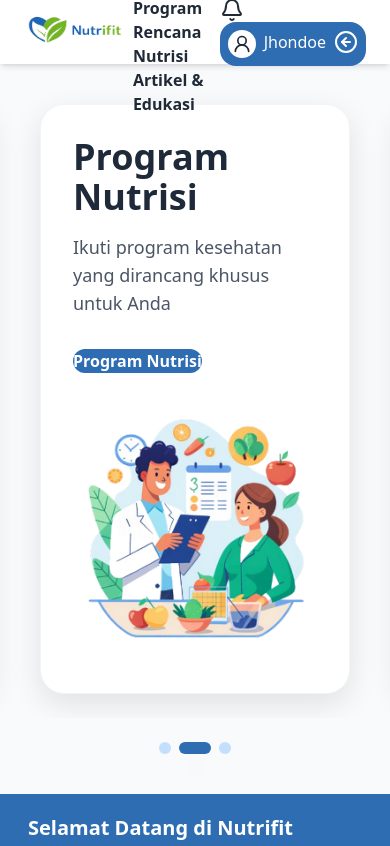
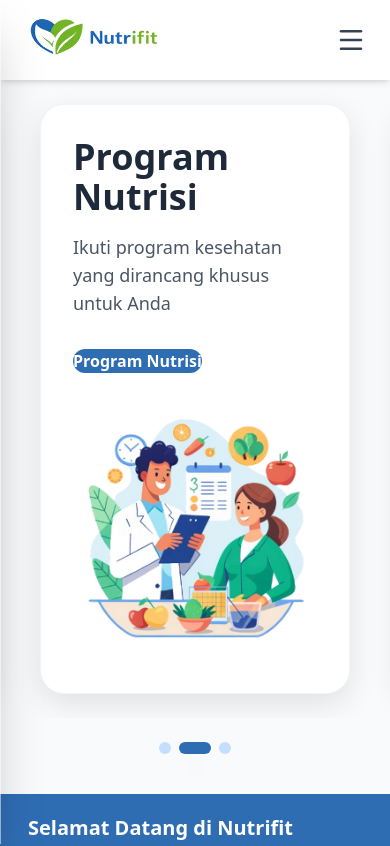
Before and after one commit to Rijalpratama23/nutrifit_WebApp, a Next.js app: page /user/dashboardUser in a window 390 px wide. Shown: the top 846 px of the page. Built offline with nearby package versions, Linux system fonts and the light colour scheme.

Commit message:
add responsive navbar user

```diff
--- a/components/componentsDashboardUser/appBar/page.tsx
+++ b/components/componentsDashboardUser/appBar/page.tsx
@@ -1,49 +1,139 @@
+'use client';
+
 import Image from 'next/image';
 import Link from 'next/link';
-import { Bell, CircleArrowLeft, UserRound } from 'lucide-react';
+import { Bell, CircleArrowLeft, UserRound, Menu, X } from 'lucide-react';
+import { useState } from 'react';
 
 export default function AppBar() {
+  const [isOpen, setIsOpen] = useState(false);
+
+  const toggleMenu = () => setIsOpen(!isOpen);
+
   return (
-    <header className="fixed top-0 left-0 right-0 z-[9999] h-16 flex justify-between items-center px-6 md:px-10 bg-white shadow-md">
-      <div className="logo md:flex justify-center items-center md:pt-5 md:pr-10">
-        <Image src="/Logo.png" alt="logo" width={195} height={100} />
+    <>
+      <header className="fixed top-0 left-0 right-0 z-[100] h-20 flex justify-between items-center px-6 md:px-10 bg-white shadow-md">
+        <div className="logo flex justify-center items-center">
+          <Image src="/Logo.png" alt="logo" width={150} height={50} />
         </div>
-      <nav className="md:flex ">
-        <ul className="md:flex justify-between md:gap-15">
-          <li className="font-semibold md:font-bold hover-text-primary">
-            <Link href="#hero">Dashboard</Link>
+
+        {/* Tombol Hamburger/X - Mobile Only */}
+        <div className="md:hidden flex items-center z-[1002]">
+          <button onClick={toggleMenu} className="text-gray-700 focus:outline-none transition-colors hover-text-primary">
+            {isOpen ? <X size={30} /> : <Menu size={30} />}
+          </button>
+        </div>
+
+        {/* Navigasi Desktop */}
+        <nav className="hidden md:flex">
+          <ul className="flex justify-between md:gap-10">
+            <li className="font-semibold md:font-bold">
+              <Link href="#hero" className="cursor-pointer hover-text-primary transition-all duration-300">
+                Dashboard
+              </Link>
             </li>
-          <li className="font-semibold md:font-bold hover-text-primary">
-            <Link href="#konsultasi">Konsultasi</Link>
+            <li className="font-semibold md:font-bold">
+              <Link href="#konsultasi" className="cursor-pointer hover-text-primary transition-all duration-300">
+                Konsultasi
+              </Link>
             </li>
-          <li className="font-semibold md:font-bold hover-text-primary">
-            <Link href="#tim">Program</Link>
+            <li className="font-semibold md:font-bold">
+              <Link href="#tim" className="cursor-pointer hover-text-primary transition-all duration-300">
+                Program
+              </Link>
             </li>
-          <li className="font-semibold md:font-bold hover-text-primary">
-            <Link href="#tim">Rencana Nutrisi</Link>
+            <li className="font-semibold md:font-bold">
+              <Link href="#tim" className="cursor-pointer hover-text-primary transition-all duration-300">
+                Rencana Nutrisi
+              </Link>
             </li>
-          <li className="font-semibold md:font-bold hover-text-primary">
-            <Link href="#artikel">Artikel & Edukasi</Link>
+            <li className="font-semibold md:font-bold">
+              <Link href="#artikel" className="cursor-pointer hover-text-primary transition-all duration-300">
+                Artikel & Edukasi
+              </Link>
             </li>
           </ul>
         </nav>
 
-      <div className="md:flex justify-between items-center md:gap-5">
-        <Link href="">
-          <Bell className="font-bold" />
+        {/* Profile Desktop */}
+        <div className="hidden md:flex items-center gap-5">
+          <Link href="" className="group">
+            <Bell size={24} className="text-gray-700 group-hover:hover-text-primary transition-all duration-300" />
           </Link>
-        <div className="flex justify-center gap-2 bg-primary p-2 rounded-2xl">
-          {/* icon profile */}
-          <div className='bg-white rounded-full p-1'>
-            <UserRound size={20} />
+          <div className="flex items-center gap-3 bg-primary py-1.5 pl-2 pr-2 rounded-full shadow-md hover:brightness-110 transition-all cursor-pointer">
+            <div className="bg-white rounded-full p-1.5 text-primary">
+              <UserRound size={18} strokeWidth={2.5} />
             </div>
-          {/* nama user */}
-          <p className='text-white'>Jhondoe</p>
-          <Link href="/profileConponents">
-            <CircleArrowLeft className='text-white' />
+            <p className="text-white font-semibold text-sm">Jhondoe</p>
+            <Link href="/profileComponents" className="cursor-pointer">
+              <CircleArrowLeft className="text-white hover:scale-110 transition-transform" size={20} />
             </Link>
           </div>
         </div>
       </header>
+
+      {/* --- MOBILE SIDEBAR & OVERLAY --- */}
+      <div className={`fixed inset-0 bg-black/40 z-[1000] transition-opacity duration-300 md:hidden ${isOpen ? 'opacity-100 visible' : 'opacity-0 invisible'}`} onClick={() => setIsOpen(false)} />
+
+      <div className={`fixed top-0 left-0 bottom-0 w-[75%] bg-white z-[1001] shadow-2xl transform transition-transform duration-300 ease-in-out md:hidden ${isOpen ? 'translate-x-0' : '-translate-x-full'}`}>
+        <div className="p-6 flex flex-col h-full">
+          <div className="mb-10 pt-2">
+            <Image src="/Logo.png" alt="logo" width={120} height={40} />
+          </div>
+
+          <nav className="flex flex-col gap-8 flex-1">
+            <ul className="flex flex-col gap-6">
+              <li className="font-medium text-gray-700" onClick={() => setIsOpen(false)}>
+                <Link href="#hero" className="cursor-pointer hover-text-primary transition-all duration-300 block w-full">
+                  Beranda
+                </Link>
+              </li>
+              <li className="font-medium text-gray-700" onClick={() => setIsOpen(false)}>
+                <Link href="#konsultasi" className="cursor-pointer hover-text-primary transition-all duration-300 block w-full">
+                  Konsultasi
+                </Link>
+              </li>
+              <li className="font-medium text-gray-700" onClick={() => setIsOpen(false)}>
+                <Link href="#tim" className="cursor-pointer hover-text-primary transition-all duration-300 block w-full">
+                  Program
+                </Link>
+              </li>
+              <li className="font-medium text-gray-700" onClick={() => setIsOpen(false)}>
+                <Link href="#tim" className="cursor-pointer hover-text-primary transition-all duration-300 block w-full">
+                  Rencana Nutrisi
+                </Link>
+              </li>
+              <li className="font-medium text-gray-700" onClick={() => setIsOpen(false)}>
+                <Link href="#artikel" className="cursor-pointer hover-text-primary transition-all duration-300 block w-full">
+                  Artikel Kesehatan
+                </Link>
+              </li>
+            </ul>
+
+            {/* Bagian Profil Mobile */}
+            <div className="mt-4 pt-8 border-t border-gray-100 flex flex-col gap-6">
+              <div className="flex items-center gap-4 text-gray-600 hover-text-primary transition-colors cursor-pointer group" onClick={() => setIsOpen(false)}>
+                <Bell size={22} className="group-hover:hover-text-primary" />
+                <span className="font-medium">Notifikasi</span>
+              </div>
+
+              <div className="flex items-center justify-between bg-primary p-2 rounded-2xl w-full pr-4 shadow-sm hover:brightness-110 transition-all">
+                <div className="flex items-center gap-3">
+                  <div className="bg-white rounded-full p-1.5 text-primary">
+                    <UserRound size={18} strokeWidth={2.5} />
+                  </div>
+                  <p className="text-white font-semibold text-sm">Jhondoe</p>
+                </div>
+                <Link href="/profileComponents" onClick={() => setIsOpen(false)} className="cursor-pointer">
+                  <CircleArrowLeft className="text-white hover:scale-110 transition-transform" size={22} />
+                </Link>
+              </div>
+            </div>
+          </nav>
+
+          <p className="text-[10px] text-gray-300 text-center mt-auto italic">Nutrifit v1.0</p>
+        </div>
+      </div>
+    </>
   );
 }
```
Lines whose indentation alone changed are shown as unchanged.
